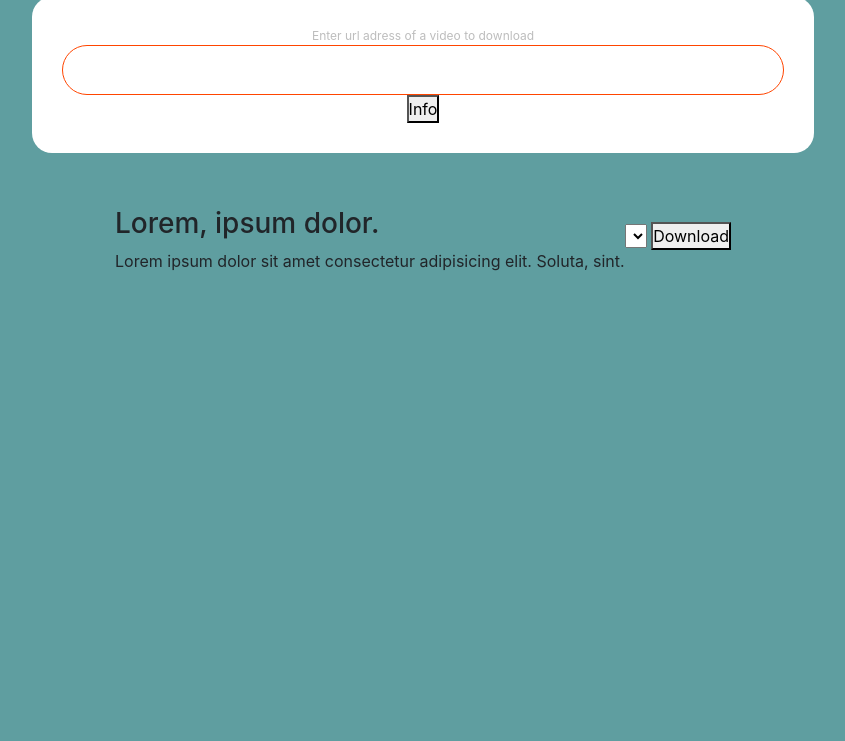
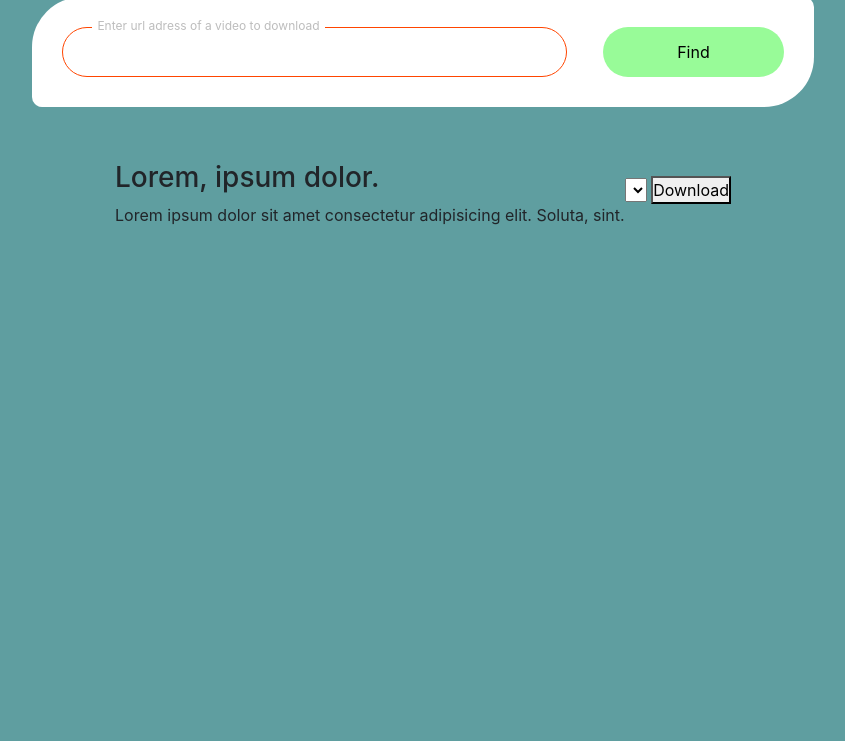
Before and after one commit to farruh-dev/video_downloader_youtube, a website: page public/index.html in a window 1280 px wide. Shown: the part 59-800 px from the top of the page, without its empty margins (217-1062 px from the left). Drawn offline with nearby package versions, Linux system fonts and the light colour scheme.

Commit message:
Update style.scss

```diff
--- a/public/index.html
+++ b/public/index.html
@@ -22,9 +22,11 @@
             </div>
 
             <div class="form">
+                <div class="form-item">
                     <label for="videoUrl">Enter url adress of a video to download</label>
                     <input type="text" id="videoUrl">
-                    <button type="button" id="get-info-btn">Info</button>
+                </div>
+                <button type="button" id="get-info-btn">Find</button>
             </div>
             <div class="video-data">
                 <div class="data">
@@ -33,7 +35,8 @@
                     </div>
                     <div class="info">
                         <h3 class="vidTitle">Lorem, ipsum dolor.</h3>
-                        <p class='description'>Lorem ipsum dolor sit amet consectetur adipisicing elit. Soluta, sint.</p>
+                        <p class='description'>Lorem ipsum dolor sit amet consectetur adipisicing elit. Soluta, sint.
+                        </p>
                     </div>
                 </div>
                 <div class="controls">
@@ -74,8 +77,8 @@
 
                 let html = '';
 
-                for(let i = 0; i < data.formats.length; i++){
-                    if(data.formats[i].container != 'mp4'){
+                for (let i = 0; i < data.formats.length; i++) {
+                    if (data.formats[i].container != 'mp4') {
                         continue;
                     }
                     html += `
@@ -83,7 +86,8 @@
                         ${data.formats[i].container} - ${data.formats[i].qualityLabel}
                     </option>`;
 
-                    detailsNodes.thumbnail.src = data.videoDetails.thumbnails[data.videoDetails.thumbnails.length - 1].url;
+                    detailsNodes.thumbnail.src = data.videoDetails.thumbnails[data.videoDetails
+                        .thumbnails.length - 1].url;
                     detailsNodes.title.innerText = data.videoDetails.title;
                     detailsNodes.description.innerText = data.videoDetails.description;
                     detailsNodes.videoURL = videoURL;
--- a/public/style/style.scss
+++ b/public/style/style.scss
@@ -23,16 +23,28 @@ body{
     .form{
         display: flex;
         align-items: center;
-        justify-content: center;
-        flex-direction: column;
+        justify-content: space-between;
+        flex-direction: row;
         padding: 30px;
         background-color: #fff;
-        border-radius: 20px;
+        border-top-left-radius: 50px;
+        border-bottom-right-radius: 50px;
+        border-top-right-radius: 10px;
+        border-bottom-left-radius: 10px;
         width: 70%;
+
+        .form-item{
+            width: 70%;
+            position: relative;
 
             label{
                 font-size: 12px;
                 color: #bdbdbd;
+                position: absolute;
+                background-color: #fff;
+                padding: 5px;
+                top: -15px;
+                left: 30px;
             }
 
             #videoUrl{
@@ -41,8 +53,23 @@ body{
                 outline: none;
                 border: 1px solid orangered;
                 border-radius: 25px;
+                padding: 15px;
+                font-size: 16px;
+            }
+
+        }
+
+
+        #get-info-btn{
+            width: 25%;
+            height: 50px;
+            outline: none;
+            border: none;
+            background-color: palegreen;
+            border-radius: 25px;
             padding: 5px;
             font-size: 16px;
+
         }
 
     }
```
Also changed, not shown: public/style/style.css, 1 other file. Lines whose indentation alone changed are shown as unchanged.
